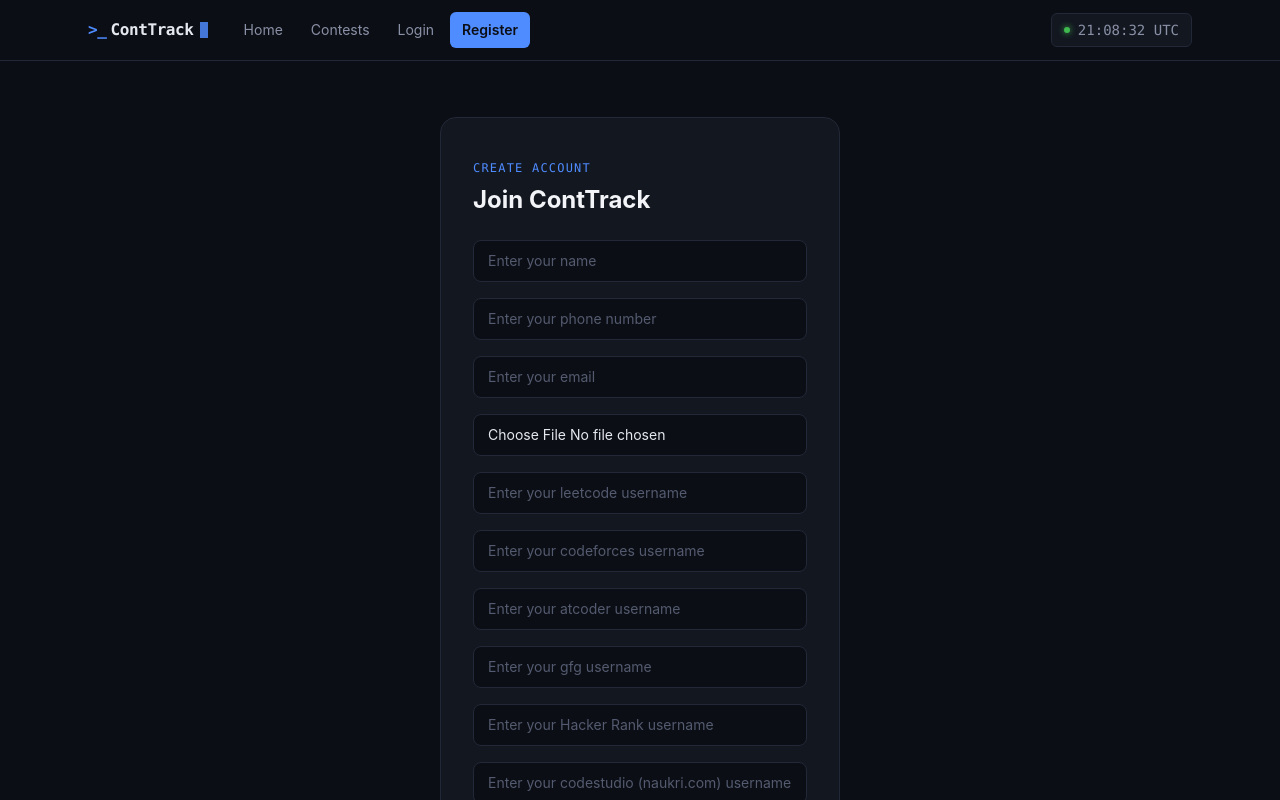
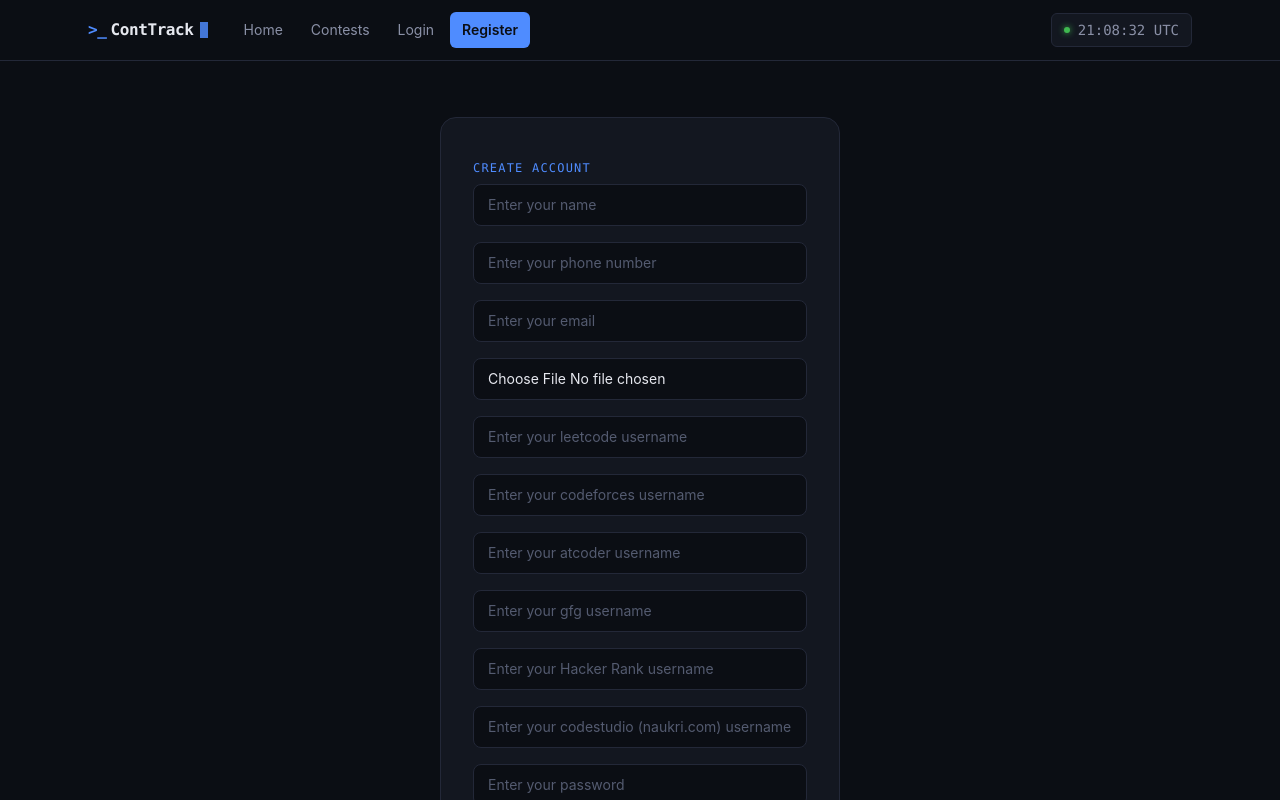
Before and after one commit to MUSKANthakur420/Contest-Tracker-for-Coding-Platforms, a React (Vite) app in the folder contestTrackerFrontend/: page /register in a window 1280 px wide. Shown: the top 800 px of the page. Built offline with nearby package versions, Linux system fonts and the light colour scheme.

Commit message:
fix login and registration validation

```diff
--- a/contestTrackerFrontend/src/components/Login.jsx
+++ b/contestTrackerFrontend/src/components/Login.jsx
@@ -41,6 +41,7 @@ function Login() {
                     <input
                         type='email'
                         placeholder='Enter your email'
+                        required
                         onChange={(e) => setemail(e.target.value)}
                         value={email}
                         className="bg-[#0b0e14] border border-[#232838] rounded-lg px-3.5 py-2.5 text-sm text-[#e6e8ef] placeholder:text-[#545b70] outline-none focus:border-[#4f8cff] transition-colors"
@@ -48,6 +49,7 @@ function Login() {
                     <input
                         type='password'
                         placeholder='Enter your password'
+                        required
                         onChange={(e) => setpassword(e.target.value)}
                         value={password}
                         className="bg-[#0b0e14] border border-[#232838] rounded-lg px-3.5 py-2.5 text-sm text-[#e6e8ef] placeholder:text-[#545b70] outline-none focus:border-[#4f8cff] transition-colors"
--- a/contestTrackerFrontend/src/components/Register.jsx
+++ b/contestTrackerFrontend/src/components/Register.jsx
@@ -1,5 +1,5 @@
 import React, { useState } from 'react';
-import { useDispatch } from 'react-redux';
+import { useDispatch, useSelector } from 'react-redux';
 import { registerUser } from '../features/auth/authSlice';
 import { useNavigate } from 'react-router-dom';
 
@@ -16,9 +16,9 @@ function Register() {
     const [gfg, setgfg] = useState("");
     const [img, setimg] = useState(null);
 
-    // UI state to track if OTP has been requested
     const dispatch = useDispatch();
     const navigate = useNavigate();
+    const { error } = useSelector((state) => state.auth);
 
     // 1. Function to handle sending OTP
 
@@ -55,12 +55,15 @@ function Register() {
                 <span className="inline-block font-mono text-xs tracking-widest uppercase text-[#4f8cff] mb-2">
                     create account
                 </span>
-                <h1 className="text-2xl font-bold text-[#f2f4f8] mb-6">Join ContTrack</h1>
+                {error && (
+                    <p className="text-sm text-[#ff5c5c] mb-4">{error}</p>
+                )}
 
                 <form onSubmit={handleRegister} className="flex flex-col gap-4">
                     <input
                         type='text'
                         placeholder='Enter your name'
+                        required
                         onChange={(e) => setname(e.target.value)}
                         value={username}
                         className="bg-[#0b0e14] border border-[#232838] rounded-lg px-3.5 py-2.5 text-sm text-[#e6e8ef] placeholder:text-[#545b70] outline-none focus:border-[#4f8cff] transition-colors"
@@ -79,6 +82,7 @@ function Register() {
                     <input
                         type='email'
                         placeholder='Enter your email'
+                        required
                         onChange={(e) => setemail(e.target.value)}
                         value={email}
                         className="bg-[#0b0e14] border border-[#232838] rounded-lg px-3.5 py-2.5 text-sm text-[#e6e8ef] placeholder:text-[#545b70] outline-none focus:border-[#4f8cff] transition-colors"
@@ -134,6 +138,7 @@ function Register() {
                     <input
                         type='password'
                         placeholder='Enter your password'
+                        required
                         onChange={(e) => setpassword(e.target.value)}
                         value={password}
                         className="bg-[#0b0e14] border border-[#232838] rounded-lg px-3.5 py-2.5 text-sm text-[#e6e8ef] placeholder:text-[#545b70] outline-none focus:border-[#4f8cff] transition-colors"
```
